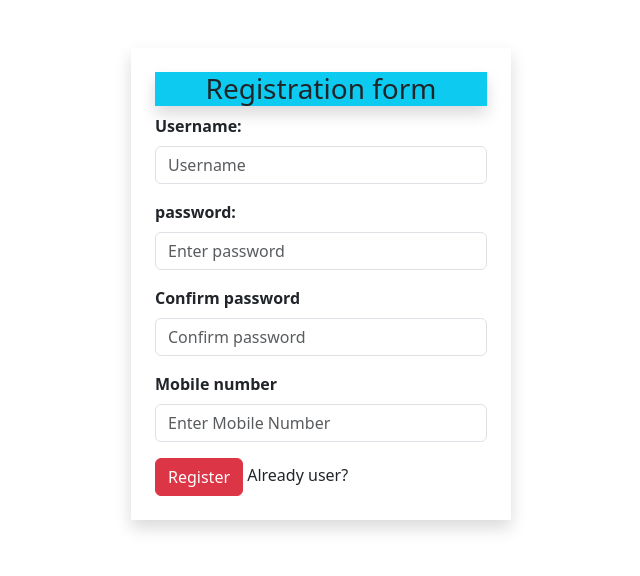
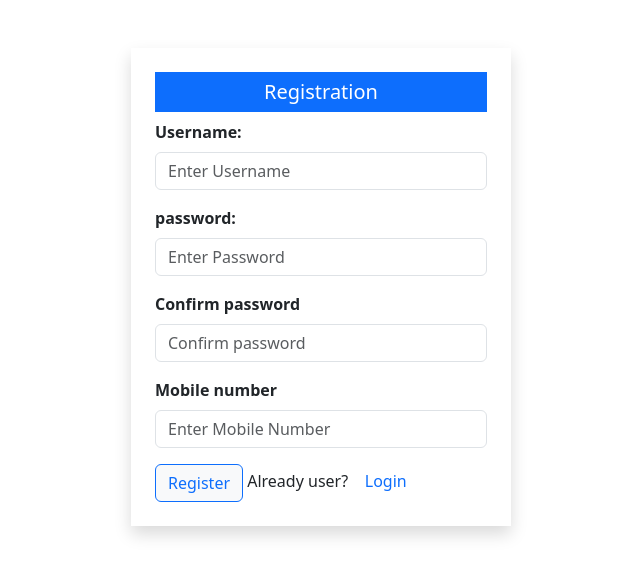
Before and after one commit to Shirke5445/E-store, a plain HTML site: page register.html in a window 1280 px wide. Shown: the whole page, without its empty margins (319-959 px from the left). Drawn offline with Linux system fonts and the light colour scheme.

Commit message:
Update register.html

```diff
--- a/register.html
+++ b/register.html
@@ -10,15 +10,15 @@
     <div class="container">
         <div class="row">
             <div class="col-md-4 mt-5 mx-auto shadow p-4">
-                <h3 class="text-center bg-info shadow">Registration form</h3>
+              <h5 class="bg-primary text-white p-2" style="text-align: center;">Registration</h5>
                 <form method="post" action="">
                     <div class="mb-3">
                         <label for="input1" class="form-label"><strong>Username:</strong></label>
-                        <input type="email" class="form-control" id="input1" placeholder="Username">
+                        <input type="email" class="form-control" id="input1" placeholder="Enter Username">
                       </div> <!--Username-->
                       <div class="mb-3">
                         <label for="input2" class="form-label"><strong>password:</strong></label>
-                        <input type="password" class="form-control" id="input2" placeholder="Enter password">
+                        <input type="password" class="form-control" id="input2" placeholder="Enter Password">
                       </div><!--Password-->
                       <div class="mb-3">
                         <label for="input3" class="form-label"><strong>Confirm password</strong></label>
@@ -29,8 +29,8 @@
                         <input type="number" class="form-control" id="input4" placeholder="Enter Mobile Number">
                       </div><!--Mobile Number-->
                       <div class="mb3">
-                        <input type="submit" class="btn btn-danger" value="Register">
-                        Already user? &nbsp;&nbsp; <a href="login.html" style="text-decoration: none;"></a>
+                        <input type="submit" class="btn btn-light btn-outline-primary" value="Register">
+                        Already user? &nbsp;&nbsp; <a href="login.html" style="text-decoration: none;">Login</a>
                       </div>
                 </form>
 
```
